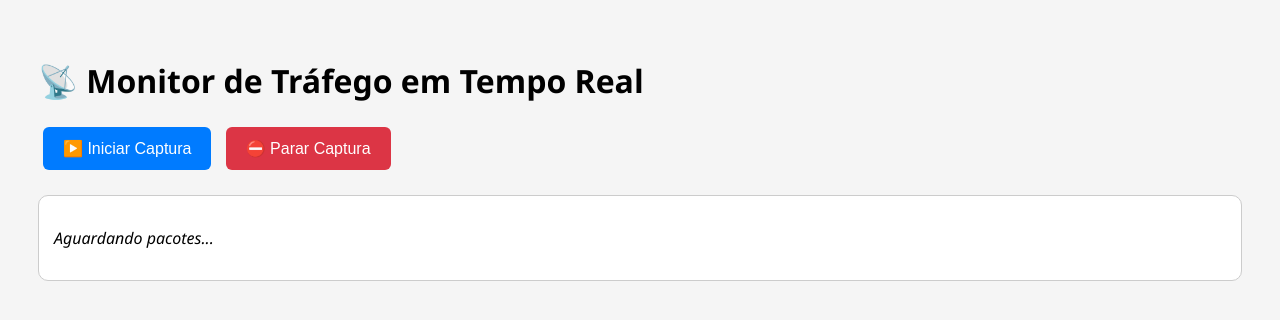
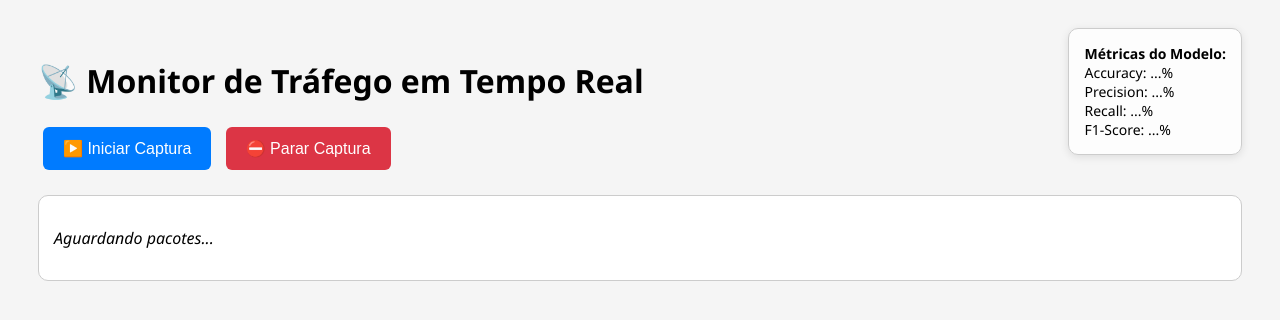
Before and after one commit to David-Sa23/GPR, a Flask app: page / in a window 1280 px wide. Shown: the top 320 px of the page. Run offline with Flask 3, Linux system fonts and the light colour scheme; data that the repository does not hold is empty; parts of the project's set-up code (start-up, migrations or seed data) failed here and were passed over.

Commit message:
Add files via upload

```diff
--- a/test1/app_David2.py
+++ b/test1/app_David2.py
@@ -1,10 +1,10 @@
-# app_David2.py
 from flask import Flask, render_template, jsonify
 import pandas as pd
 import numpy as np
 from sklearn.preprocessing import StandardScaler
 from sklearn.model_selection import train_test_split
 from sklearn.neural_network import MLPClassifier
+from sklearn.metrics import accuracy_score, classification_report
 from scapy.all import sniff, IP
 import threading
 
@@ -57,8 +57,7 @@
             "prediction": pred
         })
 
-        # Limitar histórico a 100 entradas
-        latest_predictions = latest_predictions[-100:]
+        latest_predictions[:] = latest_predictions[-100:]
 
 @app.route('/')
 def index():
@@ -83,5 +82,15 @@
 def get_latest():
     return jsonify(latest_predictions)
 
+@app.route('/metrics')
+def get_metrics():
+    report = classification_report(y_test, mlp.predict(X_test), output_dict=True)
+    return jsonify({
+        "accuracy": round(report["accuracy"] * 100, 2),
+        "precision": round(report["1"]["precision"] * 100, 2),
+        "recall": round(report["1"]["recall"] * 100, 2),
+        "f1": round(report["1"]["f1-score"] * 100, 2)
+    })
+
 if __name__ == '__main__':
     app.run(debug=True)
--- a/test1/static/script.js
+++ b/test1/static/script.js
@@ -41,3 +41,18 @@
             });
         });
 }
+
+function carregarMetricas() {
+    fetch('/metrics')
+        .then(res => res.json())
+        .then(data => {
+            document.getElementById('acc').innerText = data.accuracy;
+            document.getElementById('prec').innerText = data.precision;
+            document.getElementById('rec').innerText = data.recall;
+            document.getElementById('f1').innerText = data.f1;
+        });
+}
+
+window.onload = () => {
+    carregarMetricas();
+}
--- a/test1/templates/index.html
+++ b/test1/templates/index.html
@@ -9,6 +9,7 @@
             font-family: 'Segoe UI', sans-serif;
             padding: 30px;
             background: #f5f5f5;
+            position: relative;
         }
         h1 {
             margin-bottom: 20px;
@@ -52,9 +53,29 @@
         .anomalo {
             color: red;
         }
+        .metrics-box {
+            position: absolute;
+            top: 20px;
+            right: 30px;
+            background: #ffffffcc;
+            padding: 15px;
+            border-radius: 10px;
+            border: 1px solid #ccc;
+            text-align: left;
+            font-size: 14px;
+            box-shadow: 0 2px 8px rgba(0,0,0,0.1);
+        }
     </style>
 </head>
 <body>
+    <div class="metrics-box" id="metricsBox">
+        <strong>Métricas do Modelo:</strong><br>
+        Accuracy: <span id="acc">...</span>%<br>
+        Precision: <span id="prec">...</span>%<br>
+        Recall: <span id="rec">...</span>%<br>
+        F1-Score: <span id="f1">...</span>%
+    </div>
+
     <h1>📡 Monitor de Tráfego em Tempo Real</h1>
     <button onclick="iniciarCaptura()">▶️ Iniciar Captura</button>
     <button class="stop" onclick="pararCaptura()">⛔ Parar Captura</button>
```
